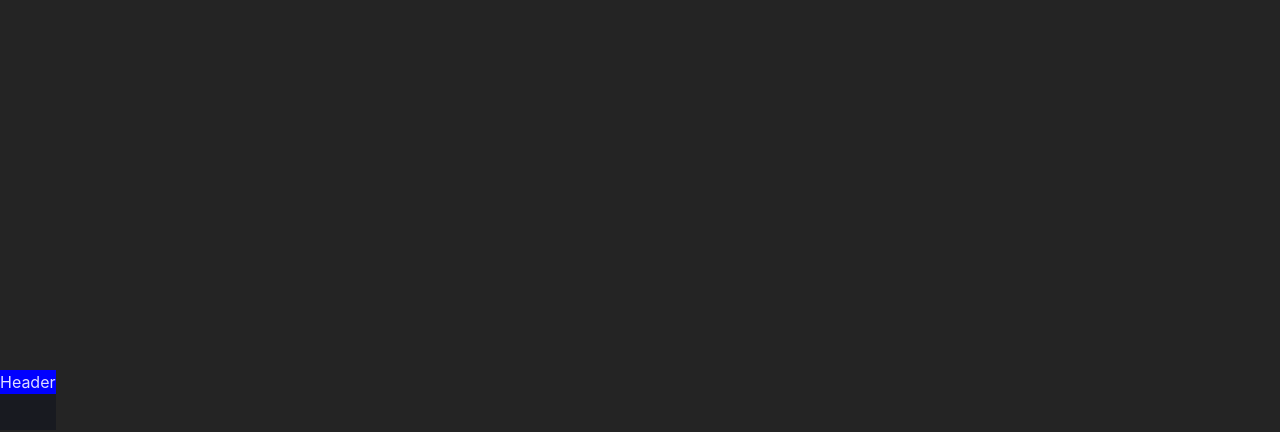
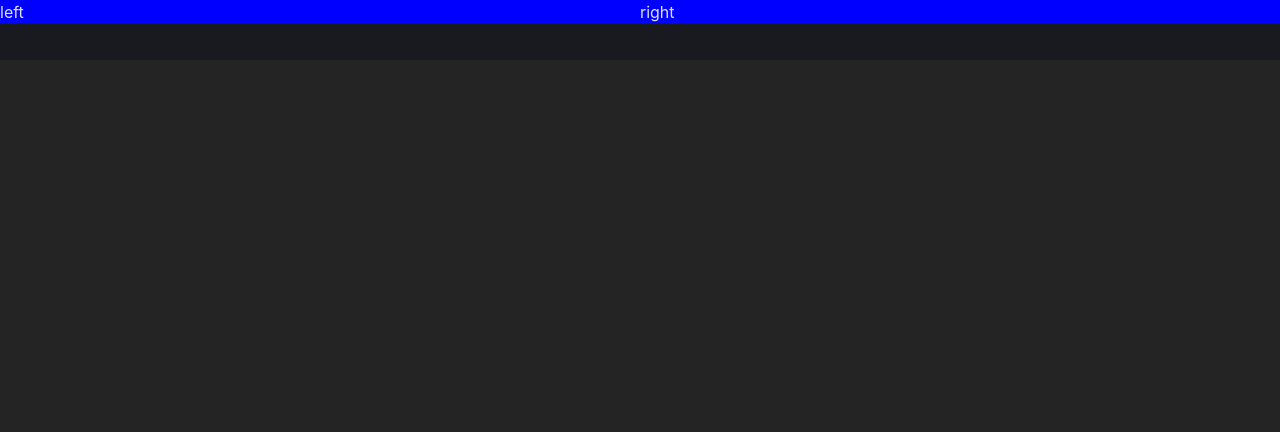
Before and after one commit to mjahdkaran/Binance, a React (Vite) app in the folder Binance/: page / in a window 1280 px wide. Shown: the top 432 px of the page. Built offline with nearby package versions, Linux system fonts and the light colour scheme.

Commit message:
edit index.css and divided Header in 2 parts

```diff
--- a/Binance/src/Components/Header/Header.css
+++ b/Binance/src/Components/Header/Header.css
@@ -1,3 +1,13 @@
 .Header {
     width: 100%;
 }
+
+.Header-left {
+    display: flex;
+
+}
+
+.Header-right {
+    display: flex;
+
+}
--- a/Binance/src/Components/Header/Header.tsx
+++ b/Binance/src/Components/Header/Header.tsx
@@ -1,9 +1,18 @@
 import React from 'react'
+import Grid from '@mui/material/Grid2';
 import './Header.css'
 
 
 export default function Header() {
     return (
-        <div className='Header' style={{ backgroundColor: 'blue' }}>Header</div>
+        <>
+            <Grid container className='Header' style={{ backgroundColor: 'blue' }}>
+
+                <Grid size={{ xl: 6, md: 6 }} className='Header-left'>left</Grid>
+                <Grid className='Header-right'>right</Grid>
+
+            </Grid>
+
+        </>
     )
 }
--- a/Binance/src/index.css
+++ b/Binance/src/index.css
@@ -26,8 +26,6 @@ a:hover {
 
 body {
   margin: 0;
-  display: flex;
-  place-items: center;
-  min-width: 320px;
-  min-height: 100vh;
+  padding: 0;
+
 }
```
